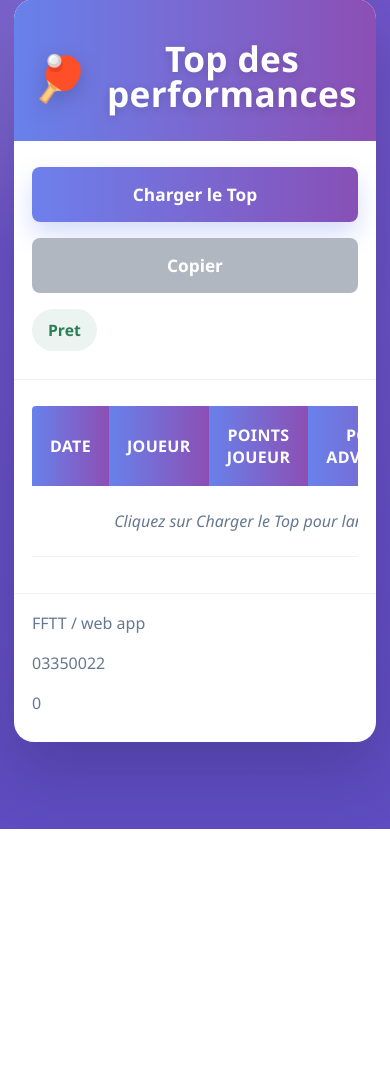
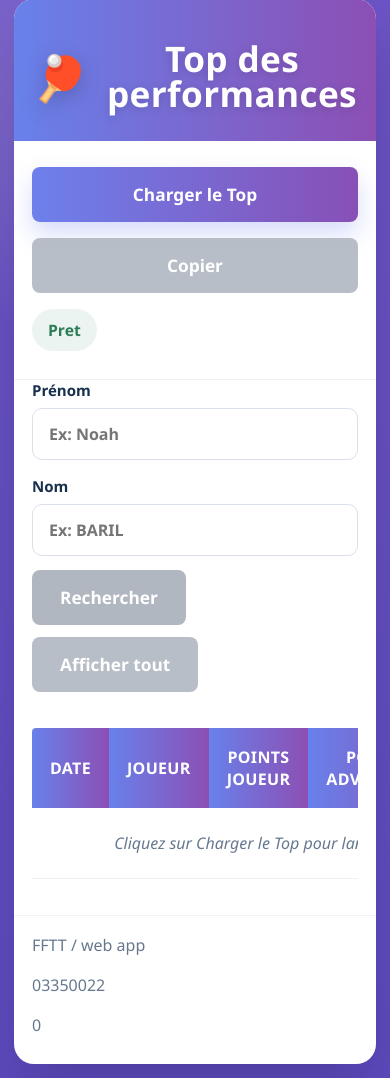
Before and after one commit to antefix1412/top_perf_annee, a Flask app: page / in a window 390 px wide. Shown: the part 15-1093 px from the top of the page. Before the commit the page ends 844 px from the top, so only its background shows below. Run offline with Flask 3, Linux system fonts and the light colour scheme.

Commit message:
zone de texte

```diff
--- a/static/script.js
+++ b/static/script.js
@@ -1,6 +1,20 @@
 const state = {
   payload: null,
+  allResults: [],
+  filteredResults: [],
+  search: {
+    prenom: "",
+    nom: "",
+  },
 };
+
+function normalizeText(value) {
+  return String(value || "")
+    .normalize("NFD")
+    .replace(/\p{Diacritic}/gu, "")
+    .toLowerCase()
+    .trim();
+}
 
 function setStatus(message) {
   const badge = document.getElementById("status-badge");
@@ -18,6 +32,60 @@ function setLastUpdated(value) {
 
 function formatName(result) {
   return `${result.prenom} ${result.nom}`;
+}
+
+function updateSuggestionLists(results) {
+  const prenomsList = document.getElementById("prenoms-list");
+  const nomsList = document.getElementById("noms-list");
+  if (!prenomsList || !nomsList) return;
+
+  const prenoms = new Set();
+  const noms = new Set();
+
+  (results || []).forEach((result) => {
+    if (result.prenom) prenoms.add(result.prenom);
+    if (result.nom) noms.add(result.nom);
+  });
+
+  prenomsList.innerHTML = "";
+  nomsList.innerHTML = "";
+
+  [...prenoms].sort().forEach((prenom) => {
+    const option = document.createElement("option");
+    option.value = prenom;
+    prenomsList.appendChild(option);
+  });
+
+  [...noms].sort().forEach((nom) => {
+    const option = document.createElement("option");
+    option.value = nom;
+    nomsList.appendChild(option);
+  });
+}
+
+function applySearchFilter() {
+  const prenomQuery = normalizeText(state.search.prenom);
+  const nomQuery = normalizeText(state.search.nom);
+
+  const filtered = (state.allResults || []).filter((result) => {
+    const prenomMatch = !prenomQuery || normalizeText(result.prenom).includes(prenomQuery);
+    const nomMatch = !nomQuery || normalizeText(result.nom).includes(nomQuery);
+    return prenomMatch && nomMatch;
+  });
+
+  state.filteredResults = filtered;
+  renderResults(filtered);
+
+  const countEl = document.getElementById("result-count");
+  if (countEl) {
+    countEl.textContent = String(filtered.length);
+  }
+
+  if (prenomQuery || nomQuery) {
+    setStatus(`${filtered.length} résultat(s)`);
+  } else if (state.payload) {
+    setStatus(state.payload.count ? "Pret" : "Vide");
+  }
 }
 
 function renderEmpty(message) {
@@ -86,13 +154,17 @@ async function loadTop3(forceRefresh = false) {
   try {
     const payload = await fetchJson(`/api/top3${forceRefresh ? "?refresh=1" : ""}`);
     state.payload = payload;
-    renderResults(payload.results || []);
+    state.allResults = payload.results || [];
+    updateSuggestionLists(state.allResults);
+    applySearchFilter();
     const countEl = document.getElementById("result-count");
     if (countEl) {
-      countEl.textContent = String(payload.count || 0);
+      countEl.textContent = String((state.filteredResults || state.allResults || []).length);
     }
     setLastUpdated(payload.generated_at || "-");
-    setStatus(payload.count ? "Pret" : "Vide");
+    if (!state.search.prenom && !state.search.nom) {
+      setStatus(payload.count ? "Pret" : "Vide");
+    }
   } catch (error) {
     console.error(error);
     renderEmpty("Impossible de recuperer les resultats FFTT.");
@@ -128,10 +200,70 @@ function downloadResults() {
   window.location.href = "/api/save";
 }
 
+function syncSearchInputs() {
+  const prenomInput = document.getElementById("search-prenom");
+  const nomInput = document.getElementById("search-nom");
+
+  state.search.prenom = prenomInput ? prenomInput.value : "";
+  state.search.nom = nomInput ? nomInput.value : "";
+}
+
+async function executeSearch() {
+  syncSearchInputs();
+
+  if (!state.payload) {
+    await loadTop3(false);
+    return;
+  }
+
+  applySearchFilter();
+}
+
+function resetSearch() {
+  const prenomInput = document.getElementById("search-prenom");
+  const nomInput = document.getElementById("search-nom");
+  if (prenomInput) prenomInput.value = "";
+  if (nomInput) nomInput.value = "";
+
+  state.search.prenom = "";
+  state.search.nom = "";
+  applySearchFilter();
+}
+
 document.addEventListener("DOMContentLoaded", () => {
   document.getElementById("load-btn")?.addEventListener("click", () => loadTop3(false));
   document.getElementById("refresh-btn")?.addEventListener("click", () => loadTop3(true));
   document.getElementById("copy-btn")?.addEventListener("click", () => copyResults());
   document.getElementById("save-btn")?.addEventListener("click", () => downloadResults());
+  document.getElementById("search-btn")?.addEventListener("click", () => executeSearch());
+  document.getElementById("reset-search-btn")?.addEventListener("click", () => resetSearch());
+
+  document.getElementById("search-prenom")?.addEventListener("keydown", (event) => {
+    if (event.key === "Enter") {
+      event.preventDefault();
+      executeSearch();
+    }
+  });
+
+  document.getElementById("search-nom")?.addEventListener("keydown", (event) => {
+    if (event.key === "Enter") {
+      event.preventDefault();
+      executeSearch();
+    }
+  });
+
+  document.getElementById("search-prenom")?.addEventListener("input", () => {
+    syncSearchInputs();
+    if (state.payload) {
+      applySearchFilter();
+    }
+  });
+
+  document.getElementById("search-nom")?.addEventListener("input", () => {
+    syncSearchInputs();
+    if (state.payload) {
+      applySearchFilter();
+    }
+  });
 
 });
--- a/static/style.css
+++ b/static/style.css
@@ -86,6 +86,52 @@ body {
   border-bottom: 1px solid #edf0f5;
 }
 
+.search-panel {
+  padding: 0 36px 10px;
+}
+
+.search-grid {
+  display: grid;
+  grid-template-columns: repeat(2, minmax(0, 1fr));
+  gap: 16px;
+}
+
+.search-field {
+  display: grid;
+  gap: 8px;
+  color: var(--text);
+  font-weight: 700;
+}
+
+.search-field span {
+  font-size: 0.94rem;
+}
+
+.search-field input {
+  width: 100%;
+  padding: 14px 16px;
+  border: 1px solid #d9dfeb;
+  border-radius: 10px;
+  background: #ffffff;
+  color: var(--text);
+  font: inherit;
+  font-size: 1rem;
+  outline: none;
+  transition: border-color 160ms ease, box-shadow 160ms ease;
+}
+
+.search-field input:focus {
+  border-color: #7a6edc;
+  box-shadow: 0 0 0 4px rgba(122, 110, 220, 0.12);
+}
+
+.search-actions {
+  display: flex;
+  flex-wrap: wrap;
+  gap: 12px;
+  margin-top: 14px;
+}
+
 button {
   appearance: none;
   border: 0;
@@ -116,6 +162,10 @@ button.secondary,
 button.ghost {
   color: white;
   background: var(--btn-secondary);
+}
+
+button.ghost {
+  background: rgba(177, 183, 193, 0.9);
 }
 
 .status-pill {
@@ -230,6 +280,15 @@ button.ghost {
     margin-left: 0;
   }
 
+  .search-panel {
+    padding-left: 18px;
+    padding-right: 18px;
+  }
+
+  .search-grid {
+    grid-template-columns: 1fr;
+  }
+
   .app-footer {
     flex-direction: column;
     align-items: flex-start;
--- a/templates/index.html
+++ b/templates/index.html
@@ -22,6 +22,25 @@
           <button id="load-btn" class="primary">Charger le Top</button>
           <button id="copy-btn" class="ghost">Copier</button>
           <div class="status-pill" id="status-badge">Pret</div>
+        </section>
+
+        <section class="search-panel">
+          <div class="search-grid">
+            <label class="search-field">
+              <span>Prénom</span>
+              <input id="search-prenom" type="text" list="prenoms-list" placeholder="Ex: Noah" autocomplete="off" />
+            </label>
+            <label class="search-field">
+              <span>Nom</span>
+              <input id="search-nom" type="text" list="noms-list" placeholder="Ex: BARIL" autocomplete="off" />
+            </label>
+          </div>
+          <div class="search-actions">
+            <button id="search-btn" class="secondary">Rechercher</button>
+            <button id="reset-search-btn" class="ghost">Afficher tout</button>
+          </div>
+          <datalist id="prenoms-list"></datalist>
+          <datalist id="noms-list"></datalist>
         </section>
 
         <section class="table-section">
```
